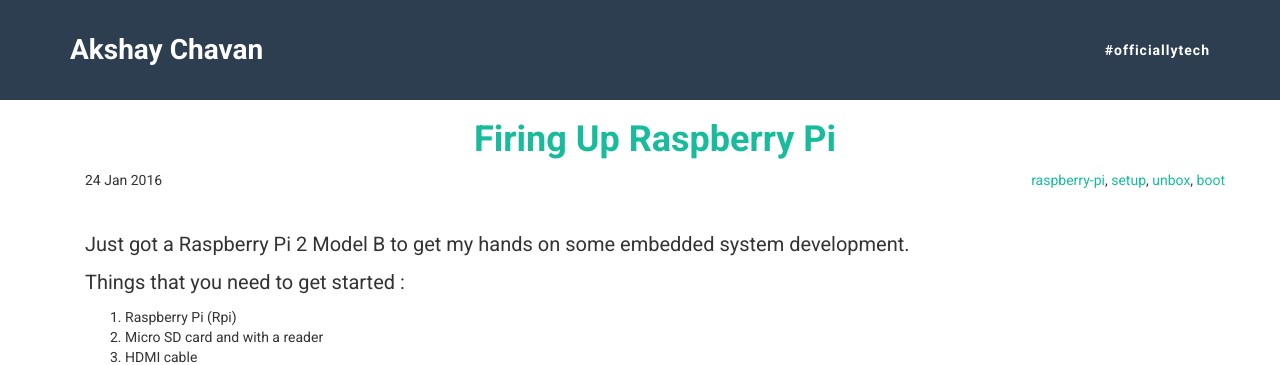
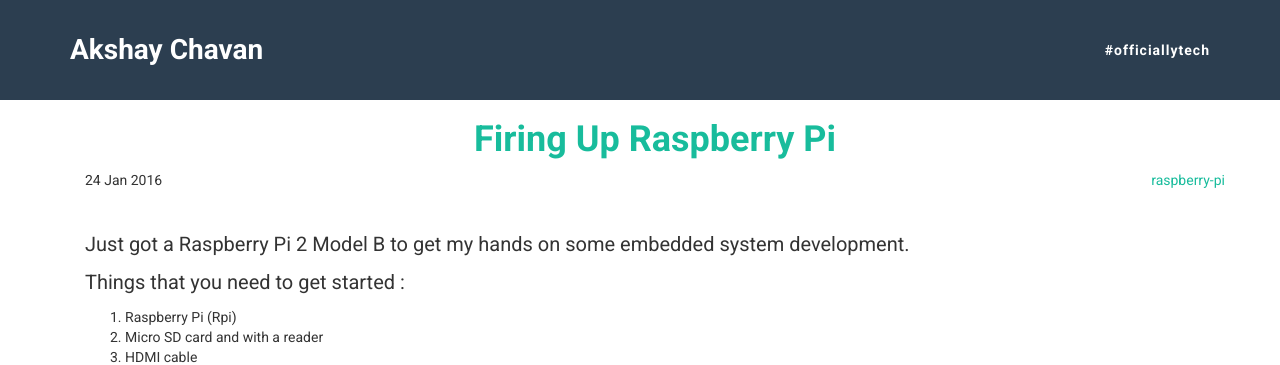
Before and after one commit to arccoder/arccoder.github.io, a Jekyll site: the page built from _posts/2016-01-24-firing-up-raspberry-pi.md, in a window 1280 px wide and 900 px high. Shown: the top 365 px of the window. Built offline with Jekyll 4.4.1, drawn with Linux system fonts in a browser that asks for light colours; nearby versions of some CDN libraries; some web fonts are replaced; comment, search, counter and statistics services are not loaded.

Commit message:
Update 2016-01-24-firing-up-raspberry-pi.md

```diff
--- a/_posts/2016-01-24-firing-up-raspberry-pi.md
+++ b/_posts/2016-01-24-firing-up-raspberry-pi.md
@@ -2,7 +2,7 @@
 layout: post
 title: Firing Up Raspberry Pi
 category: Tech
-tags: [raspberry-pi, setup, unbox, boot]
+tags: [raspberry-pi]
 ---
 
 Just got a Raspberry Pi 2 Model B to get my hands on some embedded system development.
```
